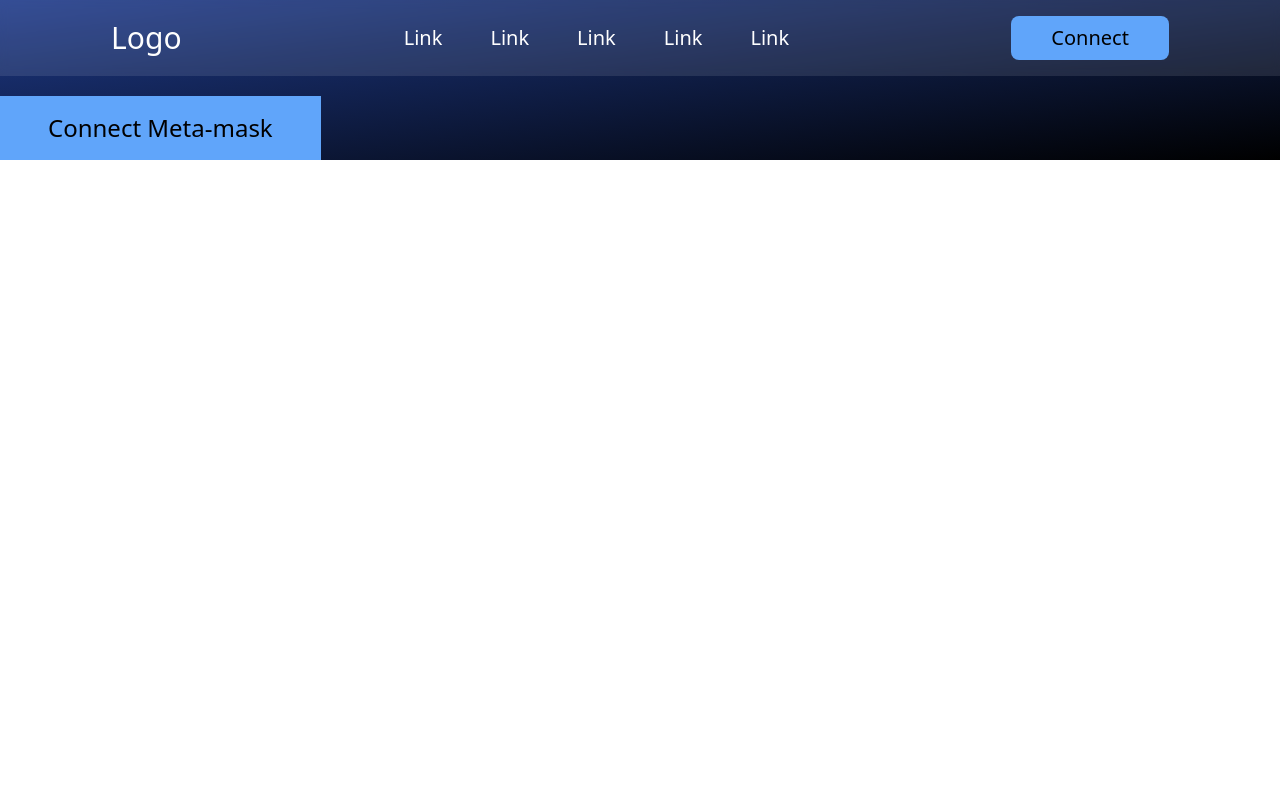
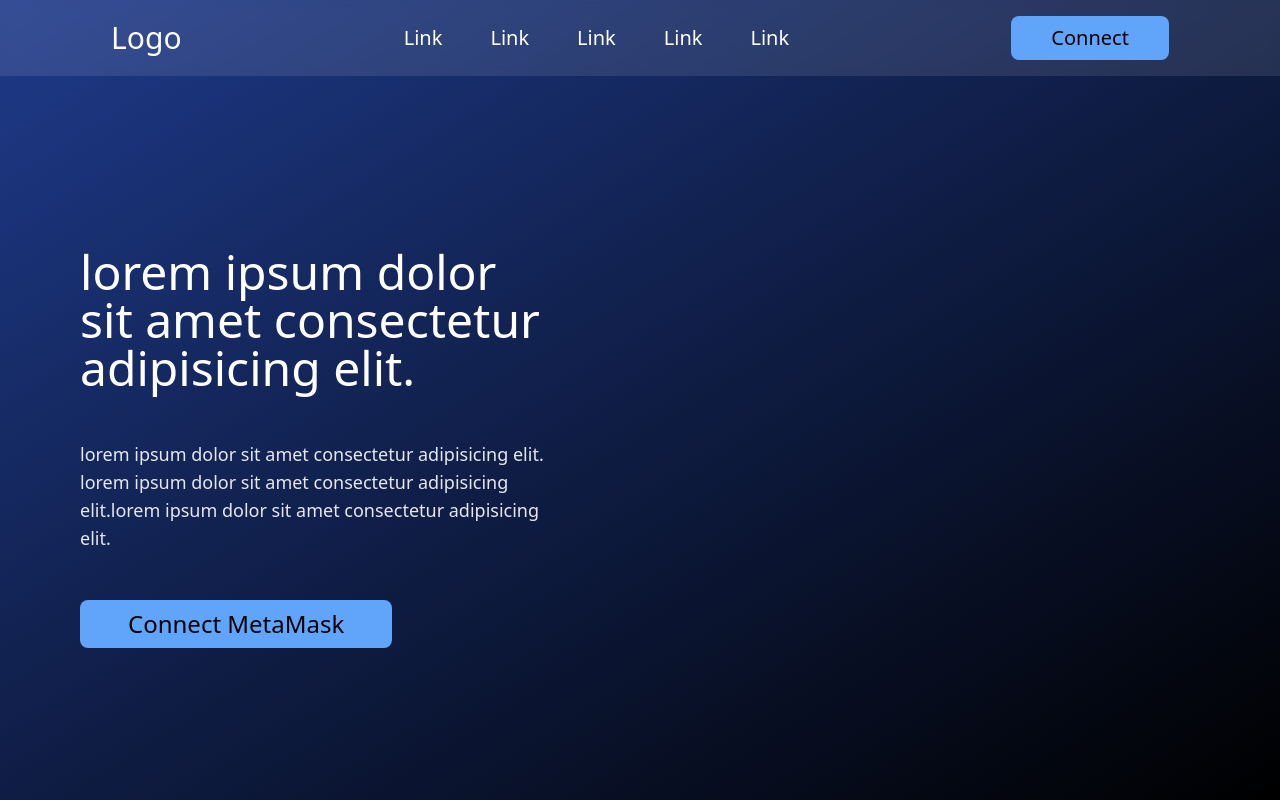
Before and after one commit to sreyom31/hedgeFI, a Next.js app in the folder protocol-api/client/: page / in a window 1280 px wide. Built offline with nearby package versions, Linux system fonts and the light colour scheme.

Commit message:
Landing Section and redux

```diff
--- a/protocol-api/client/components/header.js
+++ b/protocol-api/client/components/header.js
@@ -1,13 +1,18 @@
 import { useState } from "react"
 import { connectMeta } from "./meta"
 
+import { useDispatch, useSelector } from "react-redux";
+
+let Web3 = require('web3');
+
 const Header = () => {
 
-    const [web3, setWeb3] = useState(null)
-    const [address, setAddress] = useState(null)
+    const dispatch = useDispatch();
+
+    const curState = useSelector(state => state.wallet);
 
     const connectAccount = () => {
-        connectMeta(setAddress, setWeb3)
+        connectMeta(dispatch);
     }
 
     return (
--- /dev/null
+++ b/protocol-api/client/components/landing/content.js
@@ -0,0 +1,34 @@
+import { useState } from "react"
+import { connectMeta } from "../meta"
+
+const Content = () => {
+
+    const [web3, setWeb3] = useState(null)
+    const [address, setAddress] = useState(null)
+
+    const connectAccount = () => {
+        connectMeta(setAddress, setWeb3);
+    }
+
+    return (
+        <div className="flex flex-col justify-center h-full w-3/4 mx-auto
+        space-y-12 text-white">
+            <p className="text-5xl">
+                lorem ipsum dolor sit amet consectetur adipisicing elit.
+            </p>
+            <p className="text-lg text-gray-200">
+                lorem ipsum dolor sit amet consectetur adipisicing elit. lorem ipsum dolor sit amet consectetur adipisicing elit.lorem ipsum dolor sit amet consectetur adipisicing elit.
+            </p>
+            <div>
+                <div className="py-2 px-12 duration-300 bg-blue-400 hover:bg-blue-600
+                text-2xl text-black cursor-pointer inline-block rounded-lg"
+                onClick={connectAccount}>
+                    Connect MetaMask
+                </div>
+            </div>
+
+        </div>
+    )
+}
+
+export default Content
--- a/protocol-api/client/components/landing/landing.js
+++ b/protocol-api/client/components/landing/landing.js
@@ -1,21 +1,17 @@
 import { useEffect, useState } from "react"
 import { connectMeta } from "../meta"
+import Content from "./content"
 
 const Landing = () => {
 
-    const [web3, setWeb3] = useState(null)
-    const [address, setAddress] = useState(null)
 
-    const connectAccount = () => {
-        connectMeta(setAddress, setWeb3);
-    }
 
     return (
-        <section className="pt-24 bg-gradient-to-br from-blue-900 to-black">
-            <button className="outline-none py-4 px-12 text-2xl bg-blue-400
-            hover:bg-blue-600 hover:outline-none" onClick={connectAccount}>
-                Connect Meta-mask
-            </button>
+        <section className="pt-24 h-screen bg-gradient-to-br from-blue-900 to-black">
+            <div className="container h-full mx-auto grid grid-cols-2">
+                <Content />
+                <div></div>
+            </div>
         </section>
     )
 }
--- a/protocol-api/client/components/meta.js
+++ b/protocol-api/client/components/meta.js
@@ -1,12 +1,20 @@
 let Web3 = require('web3');
 
-const connectMeta = (setAddress, setWeb3) => {
+const connectMeta = (dispatch) => {
+
     window.ethereum ?
     ethereum.request({ method: "eth_requestAccounts" }).then((accounts) => {
-        setAddress(accounts[0])
-        let w3 = new Web3(ethereum)
-        setWeb3(w3)
-        console.log(w3)
+
+        let w3 = new Web3(ethereum);
+        console.log(dispatch)
+        dispatch(connectWallet({
+            address: accounts[0],
+            connected: true,
+            web3: w3
+        }))
+
+        console.log(accounts[0])
+
     }).catch((err) => console.log(err))
     : console.log("Please install MetaMask")
 }
--- /dev/null
+++ b/protocol-api/client/components/redux-toolkit.js
@@ -0,0 +1,45 @@
+import { configureStore, createSlice } from "@reduxjs/toolkit";
+
+const initialState = {
+    address: '',
+    connected: false,
+    web3: null
+}
+
+const logSlice = createSlice({
+    name: 'wallet',
+    initialState : initialState,
+    reducers: {
+        connect: {
+            reducer: (
+                state, {payload}
+            ) => {
+                state.address = payload.address,
+                state.connected = payload.connected,
+                state.web3 = payload.web3
+            }
+        },
+        disconnect: {
+            reducer: (
+                state
+            ) => {
+                state.address = '',
+                state.connected = false,
+                state.web3 = null
+            }
+        }
+    }
+});
+
+export const {
+    connect: connectWallet,
+    disconnect: disconnectWallet
+} = logSlice.actions;
+
+const reducer = {
+    wallet: logSlice.reducer
+}
+
+export default configureStore({
+    reducer
+});
--- a/protocol-api/client/package.json
+++ b/protocol-api/client/package.json
@@ -10,11 +10,17 @@
   },
   "dependencies": {
     "@next/font": "13.1.6",
+    "@reduxjs/toolkit": "^1.9.2",
     "eslint": "8.34.0",
     "eslint-config-next": "13.1.6",
     "next": "13.1.6",
+    "next-redux-wrapper": "^8.1.0",
     "react": "18.2.0",
     "react-dom": "18.2.0",
+    "react-redux": "^8.0.5",
+    "redux": "^4.2.1",
+    "redux-devtools-extension": "^2.13.9",
+    "redux-thunk": "^2.4.2",
     "web3": "^1.8.2"
   },
   "devDependencies": {
--- a/protocol-api/client/pages/_app.js
+++ b/protocol-api/client/pages/_app.js
@@ -1,5 +1,13 @@
 import '@/styles/globals.css'
+import store from '../components/redux-toolkit'
+import { Provider } from 'react-redux'
 
 export default function App({ Component, pageProps }) {
-  return <Component {...pageProps} />
+  return (
+  <>
+    <Provider store={store}>
+      <Component {...pageProps} />
+    </Provider>
+  </>
+  )
 }
```
Also changed, not shown: 1 other file (tests, documents, lock files or other folders).
